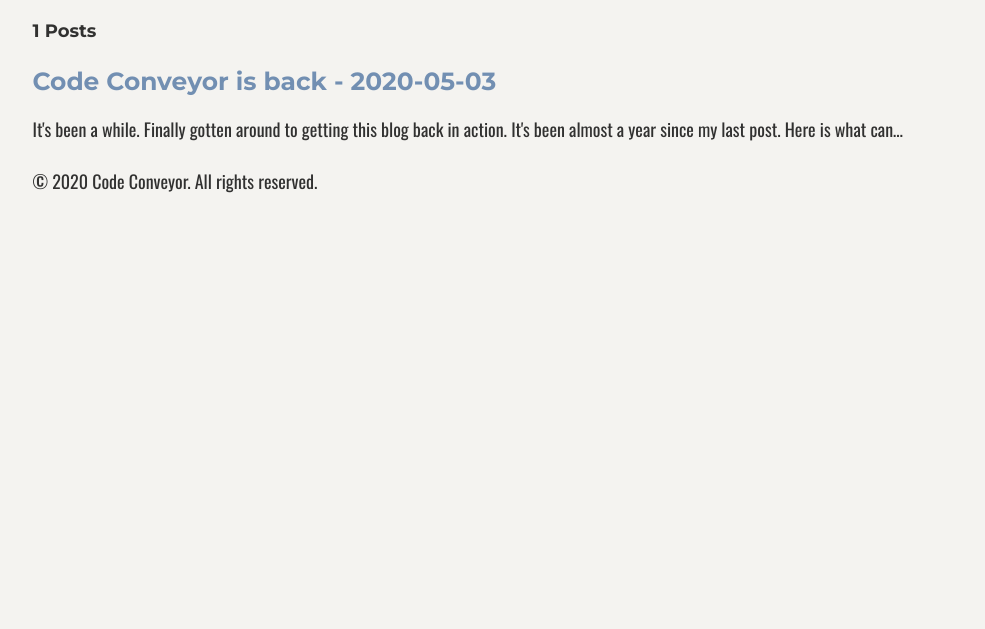
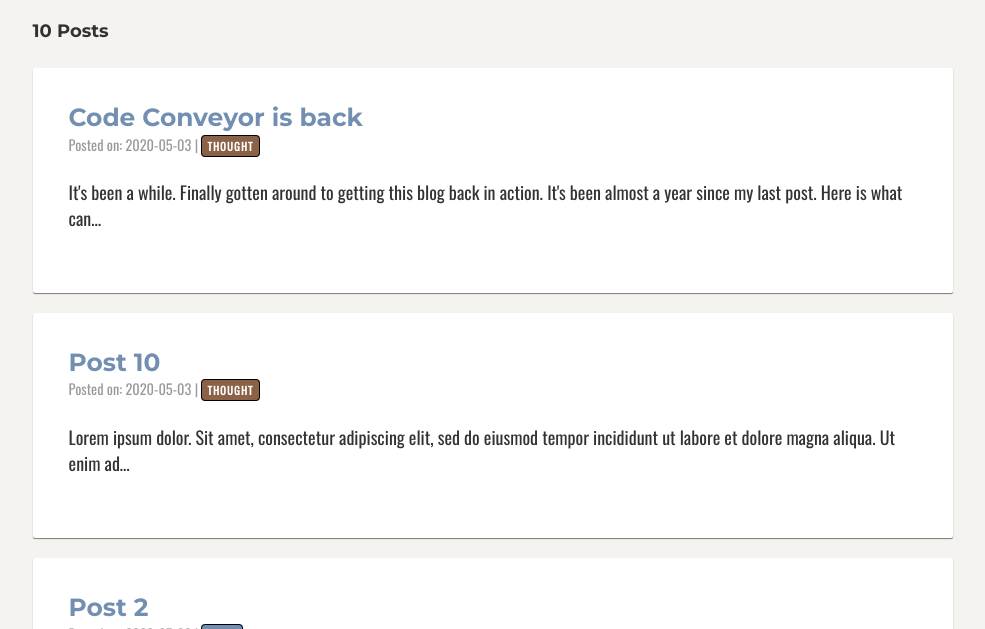
Before and after one commit to jpstanway/code-conveyor, a Gatsby site: page / in a window 1280 px wide. Shown: the part 171-800 px from the top of the page, without its empty margins (147-1132 px from the left). Built offline with nearby package versions, Linux system fonts and the light colour scheme; Gatsby itself is replaced by a stand-in of ours.

Commit message:
style post preview component and insert dummy data for posts

```diff
--- /dev/null
+++ b/src/components/post-preview.js
@@ -0,0 +1,65 @@
+import React from "react"
+import { Link } from "gatsby"
+import styled from "styled-components"
+
+const getDescriptionStyle = description => {
+  switch (description.toLowerCase()) {
+    case "video":
+      return `var(--color-primary)`
+    case "guide":
+      return `var(--color-secondary)`
+    case "thought":
+      return `var(--color-tertiary)`
+    default:
+      return `black`
+  }
+}
+
+const BlogContainer = styled.div`
+  background-color: white;
+  border-radius: 2px;
+  box-shadow: 0 1px 1px rgba(0, 0, 0, 50%);
+  padding: 2rem;
+  margin-bottom: 20px;
+`
+
+const BlogLink = styled(Link)`
+  text-decoration: none;
+`
+
+const BlogInfo = styled.p`
+  color: rgba(0, 0, 0, 0.4);
+  font-size: 0.8rem;
+  margin-bottom: 20px;
+`
+
+const BlogTitle = styled.h3`
+  margin-bottom: 0;
+`
+
+const BlogDescription = styled.span`
+  background-color: ${props => getDescriptionStyle(props.description)};
+  border: 0.5px solid black;
+  border-radius: 4px;
+  color: white;
+  font-size: 0.6rem;
+  font-weight: 700;
+  letter-spacing: 1.1px;
+  padding: 2px 5px;
+  text-transform: uppercase;
+`
+
+export default ({ node }) => (
+  <BlogContainer>
+    <BlogLink to={node.fields.slug}>
+      <BlogTitle>{node.frontmatter.title}</BlogTitle>
+    </BlogLink>
+    <BlogInfo>
+      Posted on: {node.frontmatter.date} |{" "}
+      <BlogDescription description={node.frontmatter.description}>
+        {node.frontmatter.description}
+      </BlogDescription>
+    </BlogInfo>
+    <p>{node.excerpt}</p>
+  </BlogContainer>
+)
--- a/src/markdown-pages/first-post.md
+++ b/src/markdown-pages/first-post.md
@@ -1,7 +1,7 @@
 ---
 title: "Code Conveyor is back"
 date: "2020-05-03"
-description: "My first post in a long time"
+description: "Thought"
 ---
 
 ### It's been a while.
--- /dev/null
+++ b/src/markdown-pages/post-10.md
@@ -0,0 +1,9 @@
+---
+title: "Post 10"
+date: "2020-05-03"
+description: "Thought"
+---
+
+### Lorem ipsum dolor.
+
+Sit amet, consectetur adipiscing elit, sed do eiusmod tempor incididunt ut labore et dolore magna aliqua. Ut enim ad minim veniam, quis nostrud exercitation ullamco laboris nisi ut aliquip ex ea commodo consequat. Duis aute irure dolor in reprehenderit in voluptate velit esse cillum dolore eu fugiat nulla pariatur. Excepteur sint occaecat cupidatat non proident, sunt in culpa qui officia deserunt mollit anim id est laborum
--- /dev/null
+++ b/src/markdown-pages/post-2.md
@@ -0,0 +1,9 @@
+---
+title: "Post 2"
+date: "2020-05-03"
+description: "Video"
+---
+
+### Lorem ipsum dolor.
+
+Sit amet, consectetur adipiscing elit, sed do eiusmod tempor incididunt ut labore et dolore magna aliqua. Ut enim ad minim veniam, quis nostrud exercitation ullamco laboris nisi ut aliquip ex ea commodo consequat. Duis aute irure dolor in reprehenderit in voluptate velit esse cillum dolore eu fugiat nulla pariatur. Excepteur sint occaecat cupidatat non proident, sunt in culpa qui officia deserunt mollit anim id est laborum
--- /dev/null
+++ b/src/markdown-pages/post-3.md
@@ -0,0 +1,9 @@
+---
+title: "Post 3"
+date: "2020-05-03"
+description: "Guide"
+---
+
+### Lorem ipsum dolor.
+
+Sit amet, consectetur adipiscing elit, sed do eiusmod tempor incididunt ut labore et dolore magna aliqua. Ut enim ad minim veniam, quis nostrud exercitation ullamco laboris nisi ut aliquip ex ea commodo consequat. Duis aute irure dolor in reprehenderit in voluptate velit esse cillum dolore eu fugiat nulla pariatur. Excepteur sint occaecat cupidatat non proident, sunt in culpa qui officia deserunt mollit anim id est laborum
--- /dev/null
+++ b/src/markdown-pages/post-4.md
@@ -0,0 +1,9 @@
+---
+title: "Post 4"
+date: "2020-05-03"
+description: "Video"
+---
+
+### Lorem ipsum dolor.
+
+Sit amet, consectetur adipiscing elit, sed do eiusmod tempor incididunt ut labore et dolore magna aliqua. Ut enim ad minim veniam, quis nostrud exercitation ullamco laboris nisi ut aliquip ex ea commodo consequat. Duis aute irure dolor in reprehenderit in voluptate velit esse cillum dolore eu fugiat nulla pariatur. Excepteur sint occaecat cupidatat non proident, sunt in culpa qui officia deserunt mollit anim id est laborum
--- /dev/null
+++ b/src/markdown-pages/post-5.md
@@ -0,0 +1,9 @@
+---
+title: "Post 5"
+date: "2020-05-03"
+description: "Thought"
+---
+
+### Lorem ipsum dolor.
+
+Sit amet, consectetur adipiscing elit, sed do eiusmod tempor incididunt ut labore et dolore magna aliqua. Ut enim ad minim veniam, quis nostrud exercitation ullamco laboris nisi ut aliquip ex ea commodo consequat. Duis aute irure dolor in reprehenderit in voluptate velit esse cillum dolore eu fugiat nulla pariatur. Excepteur sint occaecat cupidatat non proident, sunt in culpa qui officia deserunt mollit anim id est laborum
--- /dev/null
+++ b/src/markdown-pages/post-6.md
@@ -0,0 +1,9 @@
+---
+title: "Post 6"
+date: "2020-05-03"
+description: "Guide"
+---
+
+### Lorem ipsum dolor.
+
+Sit amet, consectetur adipiscing elit, sed do eiusmod tempor incididunt ut labore et dolore magna aliqua. Ut enim ad minim veniam, quis nostrud exercitation ullamco laboris nisi ut aliquip ex ea commodo consequat. Duis aute irure dolor in reprehenderit in voluptate velit esse cillum dolore eu fugiat nulla pariatur. Excepteur sint occaecat cupidatat non proident, sunt in culpa qui officia deserunt mollit anim id est laborum
--- /dev/null
+++ b/src/markdown-pages/post-7.md
@@ -0,0 +1,9 @@
+---
+title: "Post 7"
+date: "2020-05-03"
+description: "Guide"
+---
+
+### Lorem ipsum dolor.
+
+Sit amet, consectetur adipiscing elit, sed do eiusmod tempor incididunt ut labore et dolore magna aliqua. Ut enim ad minim veniam, quis nostrud exercitation ullamco laboris nisi ut aliquip ex ea commodo consequat. Duis aute irure dolor in reprehenderit in voluptate velit esse cillum dolore eu fugiat nulla pariatur. Excepteur sint occaecat cupidatat non proident, sunt in culpa qui officia deserunt mollit anim id est laborum
--- /dev/null
+++ b/src/markdown-pages/post-8.md
@@ -0,0 +1,9 @@
+---
+title: "Post 8"
+date: "2020-05-03"
+description: "Thought"
+---
+
+### Lorem ipsum dolor.
+
+Sit amet, consectetur adipiscing elit, sed do eiusmod tempor incididunt ut labore et dolore magna aliqua. Ut enim ad minim veniam, quis nostrud exercitation ullamco laboris nisi ut aliquip ex ea commodo consequat. Duis aute irure dolor in reprehenderit in voluptate velit esse cillum dolore eu fugiat nulla pariatur. Excepteur sint occaecat cupidatat non proident, sunt in culpa qui officia deserunt mollit anim id est laborum
--- /dev/null
+++ b/src/markdown-pages/post-9.md
@@ -0,0 +1,9 @@
+---
+title: "Post 9"
+date: "2020-05-03"
+description: "Video"
+---
+
+### Lorem ipsum dolor.
+
+Sit amet, consectetur adipiscing elit, sed do eiusmod tempor incididunt ut labore et dolore magna aliqua. Ut enim ad minim veniam, quis nostrud exercitation ullamco laboris nisi ut aliquip ex ea commodo consequat. Duis aute irure dolor in reprehenderit in voluptate velit esse cillum dolore eu fugiat nulla pariatur. Excepteur sint occaecat cupidatat non proident, sunt in culpa qui officia deserunt mollit anim id est laborum
--- a/src/pages/index.js
+++ b/src/pages/index.js
@@ -1,17 +1,9 @@
 import React from "react"
-import { graphql, Link } from "gatsby"
-import styled from "styled-components"
+import { graphql } from "gatsby"
 
 import Layout from "../components/layout"
 import SEO from "../components/seo"
-
-const BlogLink = styled(Link)`
-  text-decoration: none;
-`
-
-const BlogTitle = styled.h3`
-  margin-bottom: 20px;
-`
+import PostPreview from "../components/post-preview"
 
 export default ({ data }) => (
   <Layout>
@@ -20,14 +12,7 @@ export default ({ data }) => (
       <h1>Jordan's Thoughts</h1>
       <h4>{data.allMarkdownRemark.totalCount} Posts</h4>
       {data.allMarkdownRemark.edges.map(({ node }) => (
-        <div key={node.id}>
-          <BlogLink to={node.fields.slug}>
-            <BlogTitle>
-              {node.frontmatter.title} - {node.frontmatter.date}
-            </BlogTitle>
-          </BlogLink>
-          <p>{node.excerpt}</p>
-        </div>
+        <PostPreview key={node.id} node={node} />
       ))}
     </div>
   </Layout>
```
